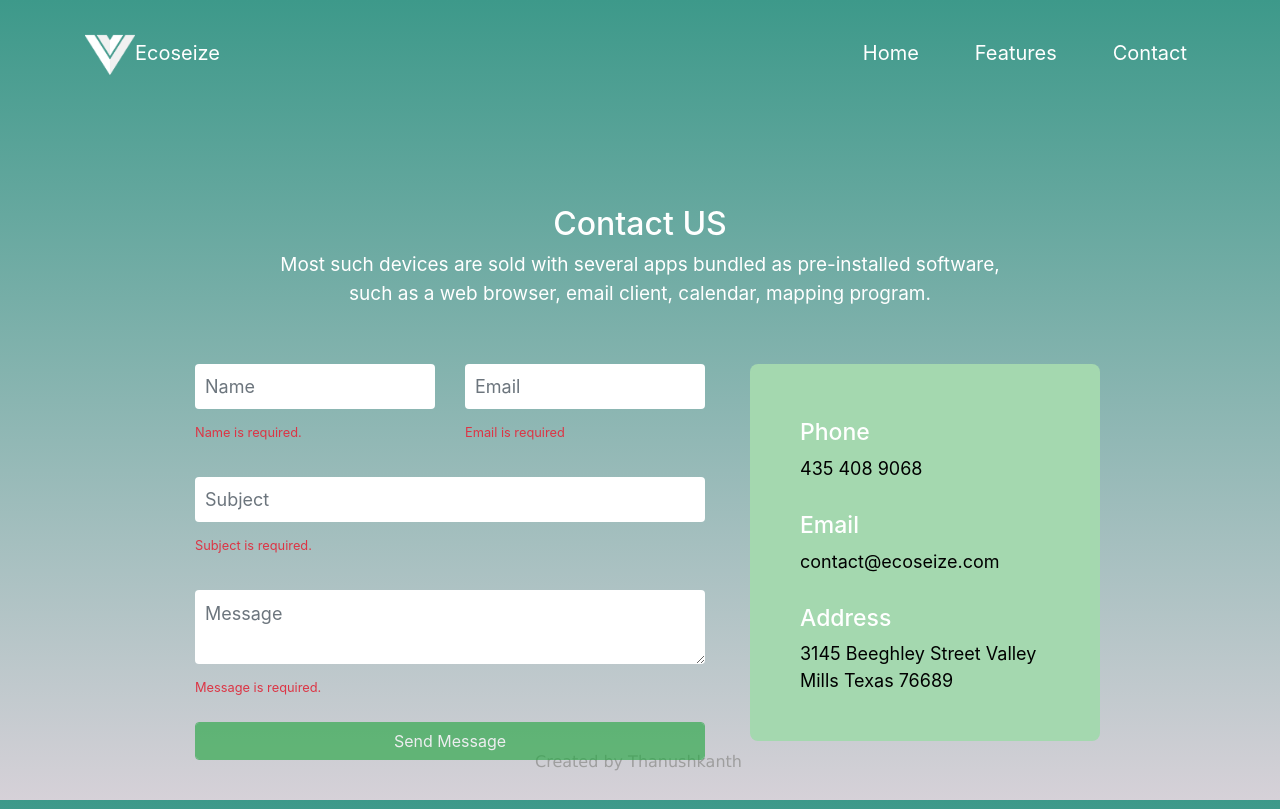
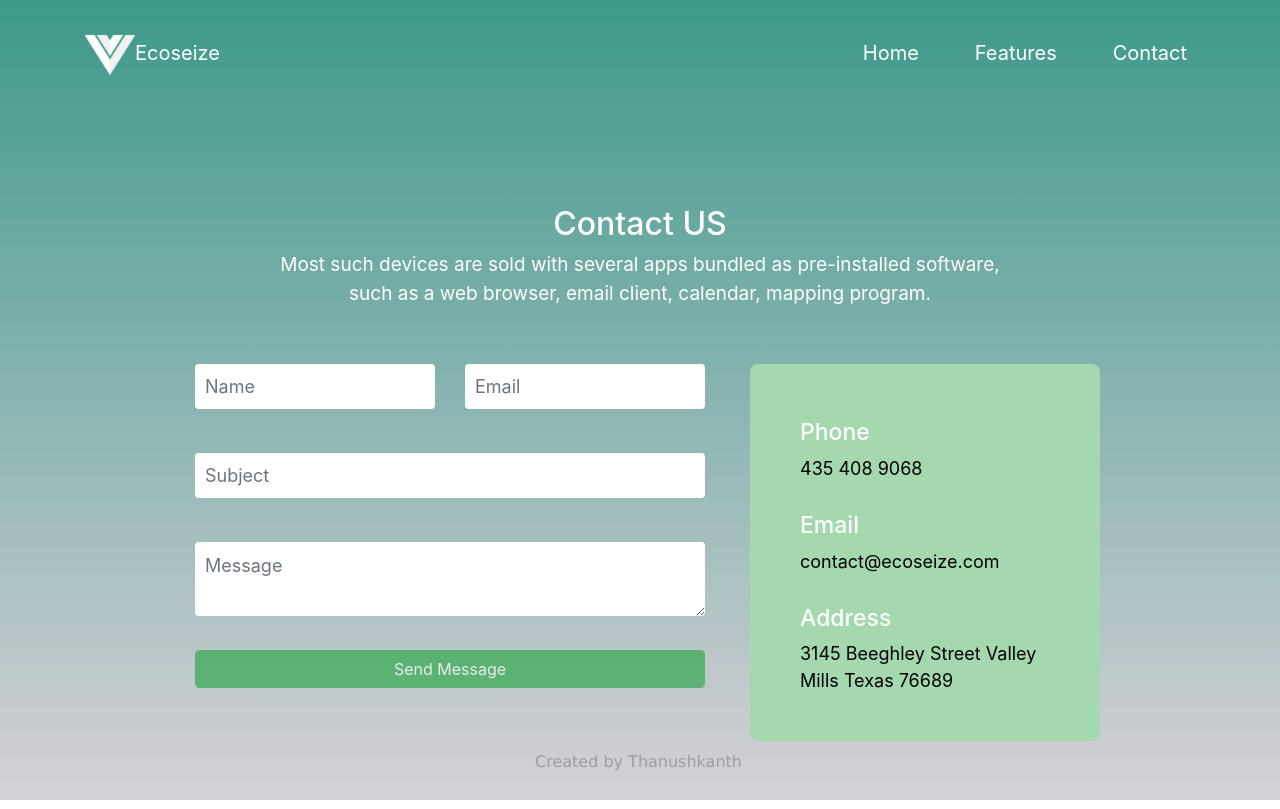
Before and after one commit to Dev-efil/Eco-Landing-ng, an Angular app: page /contact in a window 1280 px wide. Built offline with nearby package versions, Linux system fonts and the light colour scheme.

Commit message:
fix(core): form validation(required)

```diff
--- a/src/app/contact/contact.component.html
+++ b/src/app/contact/contact.component.html
@@ -18,28 +18,28 @@
                     </div>
                     <div class="row">
                         <div class="form-group col-lg-6 field-margin">
-                            <input type="text" placeholder="Name" name="name" #Name="ngModel" [class.is-invalid]="Name.invalid && Name.touched"  class="form-control" [(ngModel)]="contactModel.name" pattern="[a-zA-Zd.]{4,}" required>
-                            <div *ngIf="Name.errors && (Name.invalid || Name.touched)">
+                            <input type="text" placeholder="Name" name="name" #Name="ngModel" [class.is-invalid]="Name.invalid && Name.touched"  class="form-control" [(ngModel)]="contactModel.name" pattern="[a-z A-Zd.]{4,}" required>
+                            <div *ngIf="Name.errors && (Name.valid || Name.touched)">
                                 <small class="text-danger" *ngIf="Name.errors.required">Name is required.</small>
                                 <small class="text-danger" *ngIf="Name.errors.pattern">Name must be grater than 3 letter.</small>
                             </div>
                         </div>
                         <div class="form-group col-lg-6 field-margin">
                             <input type="email" placeholder="Email" name="email" #Email="ngModel" [class.is-invalid]="Email.invalid && Email.touched" class="form-control"  [(ngModel)]="contactModel.email" required>
-                            <div *ngIf="Email.errors && (Email.invalid || Email.touched)">
+                            <div *ngIf="Email.errors && (Email.valid || Email.touched)">
                                 <small class="text-danger" *ngIf="Email.errors.required">Email is required</small>
                                 <!-- <small class="text-danger">Please enter a valid e-mail address.</small> -->
                             </div>
                         </div>
                         <div class="form-group col-lg-12 field-margin">
                             <input type="text" placeholder="Subject" name="subject" #Subject="ngModel" [class.is-invalid]="Subject.invalid && Subject.touched" class="form-control"  [(ngModel)]="contactModel.subject" required>
-                            <div *ngIf="Subject.errors && (Subject.invalid || Subject.touched)">
+                            <div *ngIf="Subject.errors && (Subject.valid || Subject.touched)">
                                 <small class="text-danger" *ngIf="Subject.errors.required">Subject is required.</small>
                             </div>
                         </div>
                         <div class="form-group col-lg-12 field-margin">
                             <textarea placeholder="Message" rows="1" name="message" #Message="ngModel" [class.is-invalid]="Message.invalid && Message.touched" class="form-control"  [(ngModel)]="contactModel.message" required></textarea>
-                            <div *ngIf="Message.errors && (Message.invalid || Message.touched)">
+                            <div *ngIf="Message.errors && (Message.valid || Message.touched)">
                                 <small class="text-danger" *ngIf="Message.errors.required">Message is required.</small>
                             </div>
                         </div>
```
